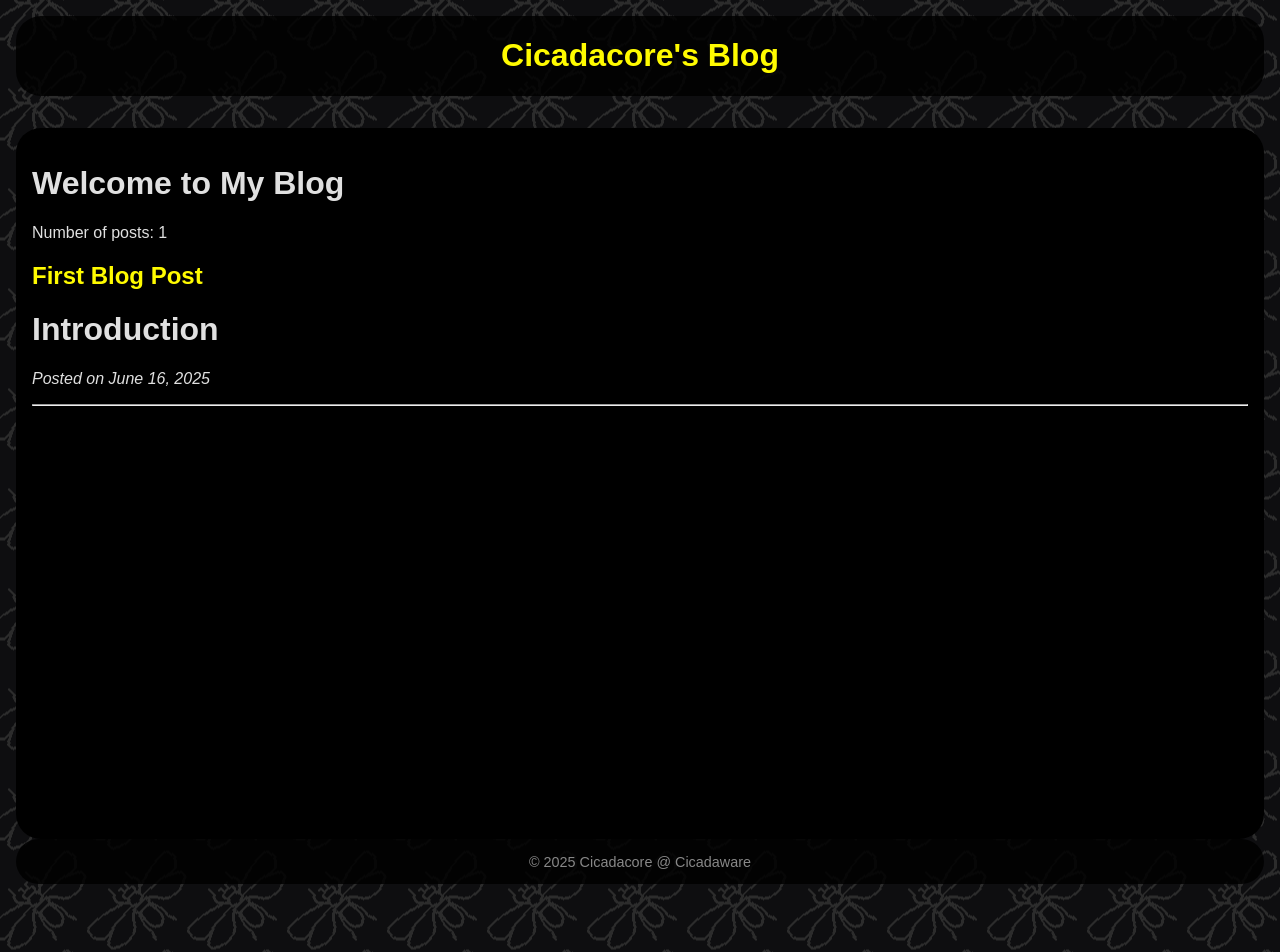
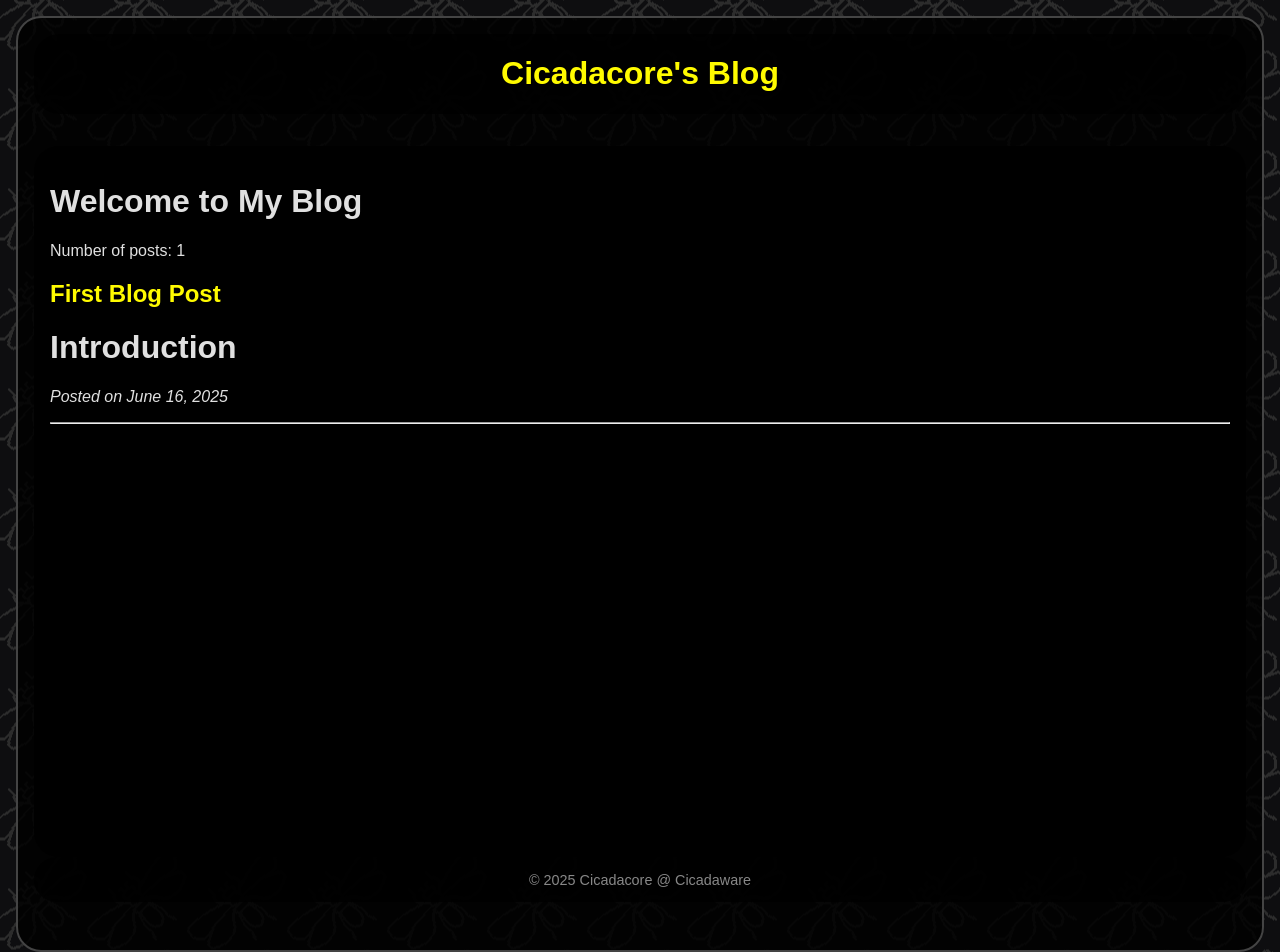
Before and after one commit to Cicadaware/cicadaware.github.io, a Jekyll site: the page built from index.md, in a window 1280 px wide. Built offline with Jekyll 4.4.1, drawn with Linux system fonts in a browser that asks for light colours.

Commit message:
border for page container

```diff
--- a/assets/css/style.css
+++ b/assets/css/style.css
@@ -37,6 +37,11 @@
   display: flex;
   flex-direction: column;
   min-height: 100vh;
+  border-radius: 25px;
+  background-color: rgba(0, 0, 0, 0.85);
+  overflow: hidden;
+  margin: 1rem;
+  border: 2px solid #444;
 }
 
 .content {
```
